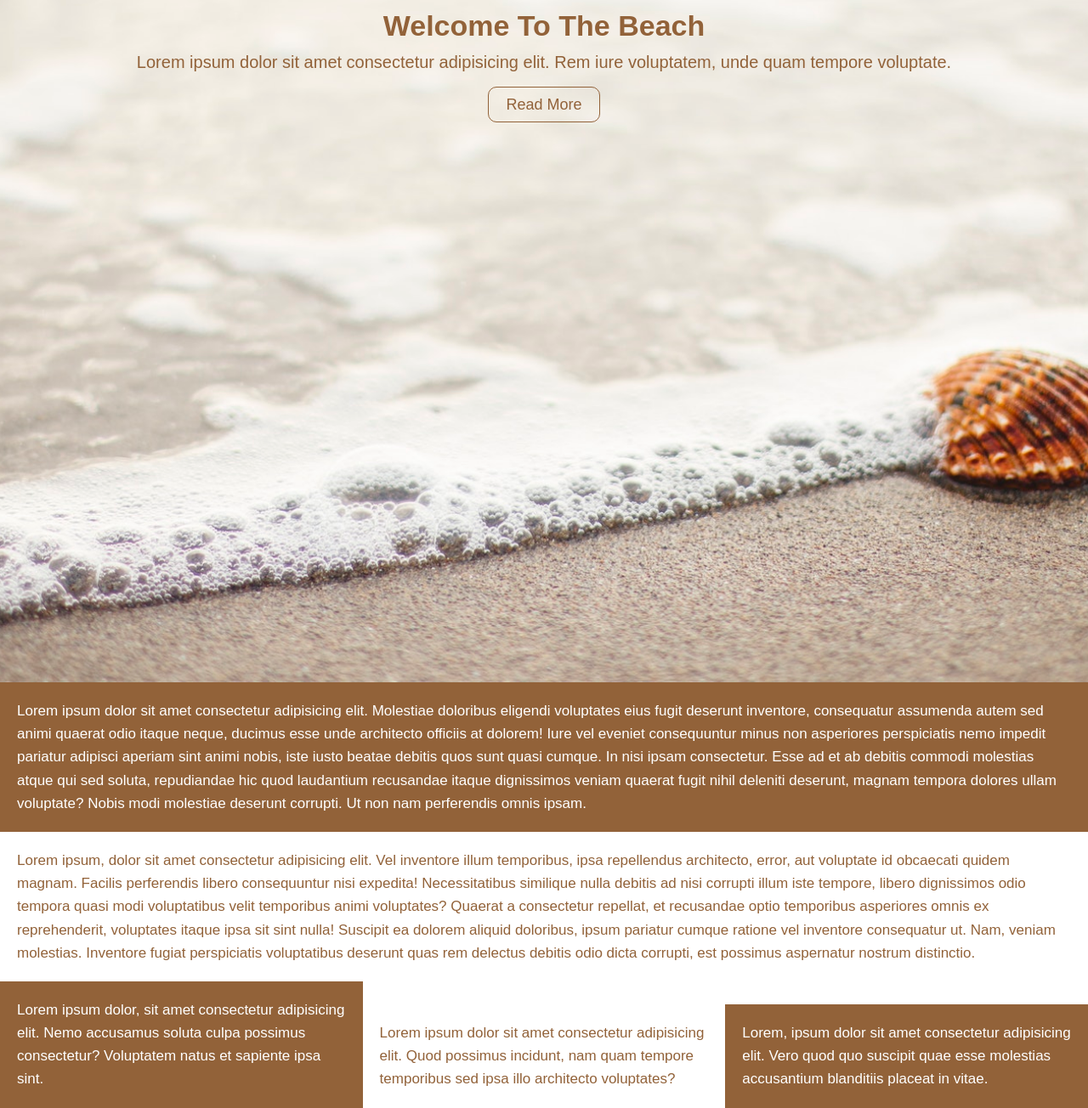
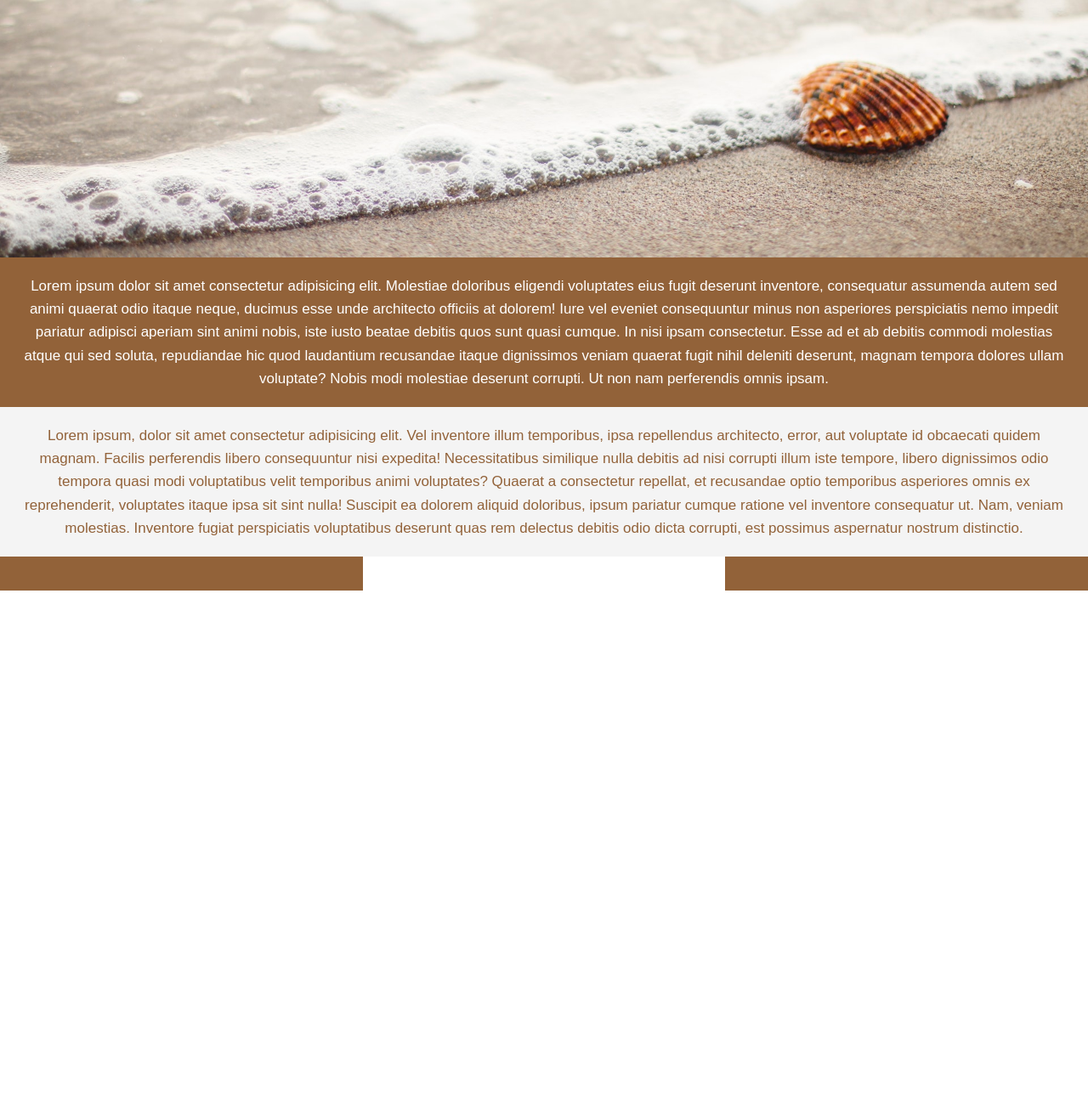
Before and after one commit to ikachinskaya/HTML-CSS-Practice, a plain HTML site: page Practice/index.html in a window 1280 px wide. Shown: the part 497-1801 px from the top of the page at 85% size. After the commit the page ends 1192 px from the top, so only its background shows below. Drawn offline with Linux system fonts and the light colour scheme.

Commit message:
Fix index.html, style.css

```diff
--- a/Practice/assets/css/style.css
+++ b/Practice/assets/css/style.css
@@ -3,6 +3,7 @@
 * {
   margin: 0;
   padding: 0;
+  box-sizing: border-box;
 }
 body {
   font-family: Arial, "Helvetica Neue", Helvetica, sans-serif;
@@ -11,18 +12,21 @@ body {
   line-height: 1.6;
 }
 .header {
-  height: 100vh;
+  min-height: 100vh;
   background-size: cover;
   background-position: center;
   background-image: url("./../img/beachshowcase.jpg");
   text-align: center;
-  padding-top: 500px;
+}
+.header-title {
+  padding-top: 40vh;
 }
 .header-text {
   font-size: 20px;
   padding-bottom: 20px;
 }
 .header-link {
+  display: inline-block;
   color: inherit;
   font-size: 18px;
   text-decoration: none;
@@ -30,25 +34,35 @@ body {
   border-radius: 10px;
   padding: 10px 20px;
 }
-.section1 {
+.header-link:hover {
+  background-color: #926239;
+  color: white;
+}
+.content-title {
+  opacity: 0;
+  position: absolute;
+}
+.main-content {
   background-color: #926239;
   color: #ffffff;
   padding: 20px;
+  text-align: center;
 }
-.section2 {
-  padding: 20px;
+.inverted-colors {
+  background-color: #f4f4f4;
+  color: #926239;
 }
-
-.box1,
-.box2,
-.box3 {
-  box-sizing: border-box;
+.footer {
+  font-size: 0;
+}
+.footer-content {
   width: 33.33%;
   display: inline-block;
   padding: 20px;
-}
-.box1,
-.box3 {
   background-color: #926239;
   color: #ffffff;
 }
+.footer-inverted-colors {
+  background-color: #ffffff;
+  color: #926239;
+}
--- a/Practice/index.html
+++ b/Practice/index.html
@@ -17,7 +17,8 @@
       <a class="header-link" href="#">Read More</a>
     </header>
     <main>
-      <section class="section1">
+      <section class="main-content">
+        <h2 class="content-title">Lorem, ipsum.</h2>
         <p>
           Lorem ipsum dolor sit amet consectetur adipisicing elit. Molestiae
           doloribus eligendi voluptates eius fugit deserunt inventore,
@@ -32,7 +33,8 @@
           deserunt corrupti. Ut non nam perferendis omnis ipsam.
         </p>
       </section>
-      <section class="section2">
+      <section class="main-content inverted-colors">
+        <h2 class="content-title">Lorem, ipsum.</h2>
         <p>
           Lorem ipsum, dolor sit amet consectetur adipisicing elit. Vel
           inventore illum temporibus, ipsa repellendus architecto, error, aut
@@ -49,27 +51,28 @@
         </p>
       </section>
     </main>
-    <footer>
-      <section class="section3">
-        <div class="box1">
+    <footer class="footer">
+      <h2 class="content-title">Lorem, ipsum.</h2>
+      <section class="footer-content">
         <p>
           Lorem ipsum dolor, sit amet consectetur adipisicing elit. Nemo
           accusamus soluta culpa possimus consectetur? Voluptatem natus et
           sapiente ipsa sint.
         </p>
-        </div><div class="box2">
+      </section>
+      <section class="footer-content footer-inverted-colors">
         <p>
-            Lorem ipsum dolor sit amet consectetur adipisicing elit. Quod
-            possimus incidunt, nam quam tempore temporibus sed ipsa illo
-            architecto voluptates?
+          Lorem ipsum dolor sit amet consectetur adipisicing elit. Quod possimus
+          incidunt, nam quam tempore temporibus sed ipsa illo architecto
+          voluptates?
         </p>
-        </div><div class="box3">
+      </section>
+      <section class="footer-content">
         <p>
           Lorem, ipsum dolor sit amet consectetur adipisicing elit. Vero quod
           quo suscipit quae esse molestias accusantium blanditiis placeat in
           vitae.
         </p>
-        </div>
       </section>
     </footer>
   </body>
```
Lines whose indentation alone changed are shown as unchanged.
